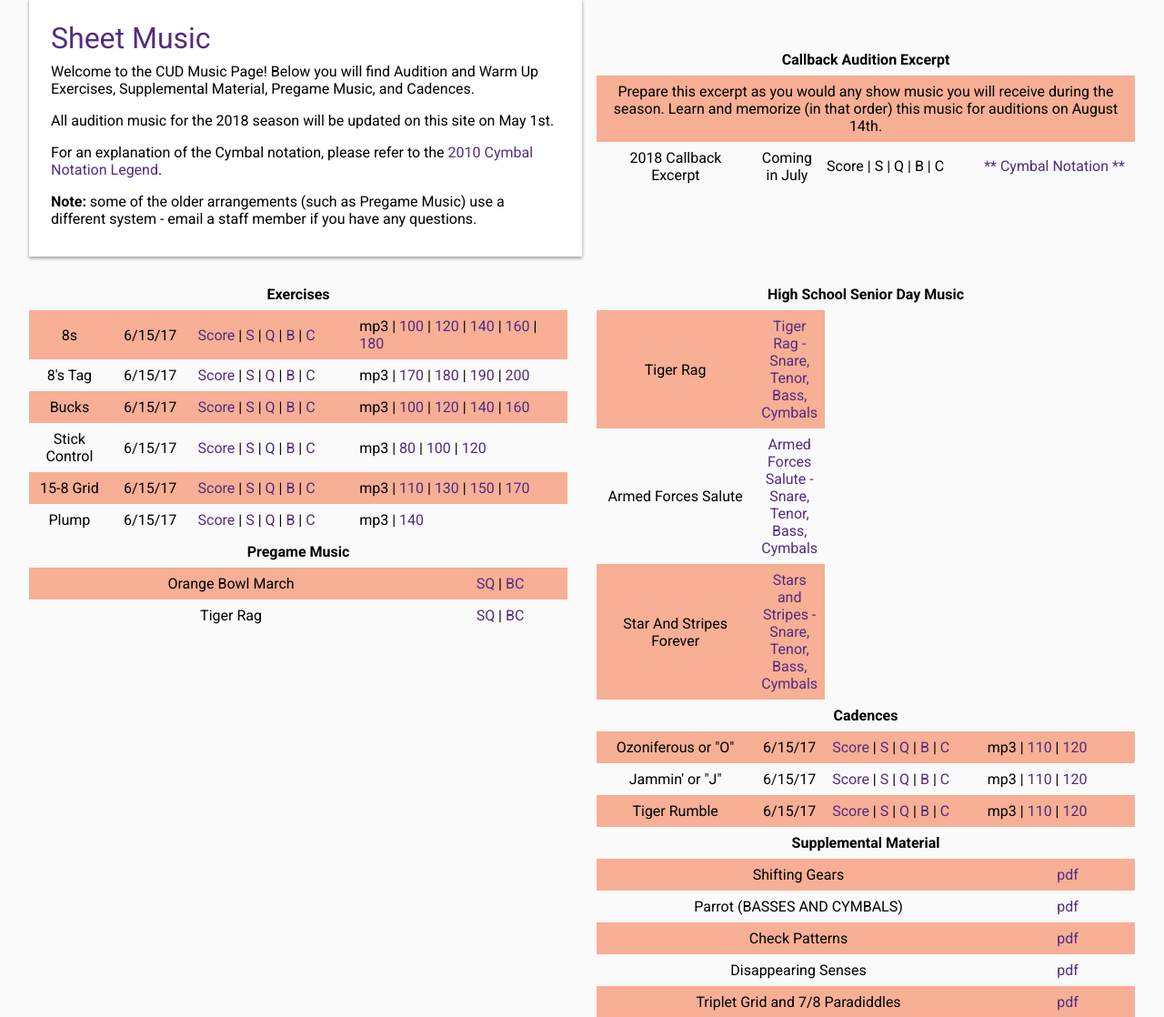
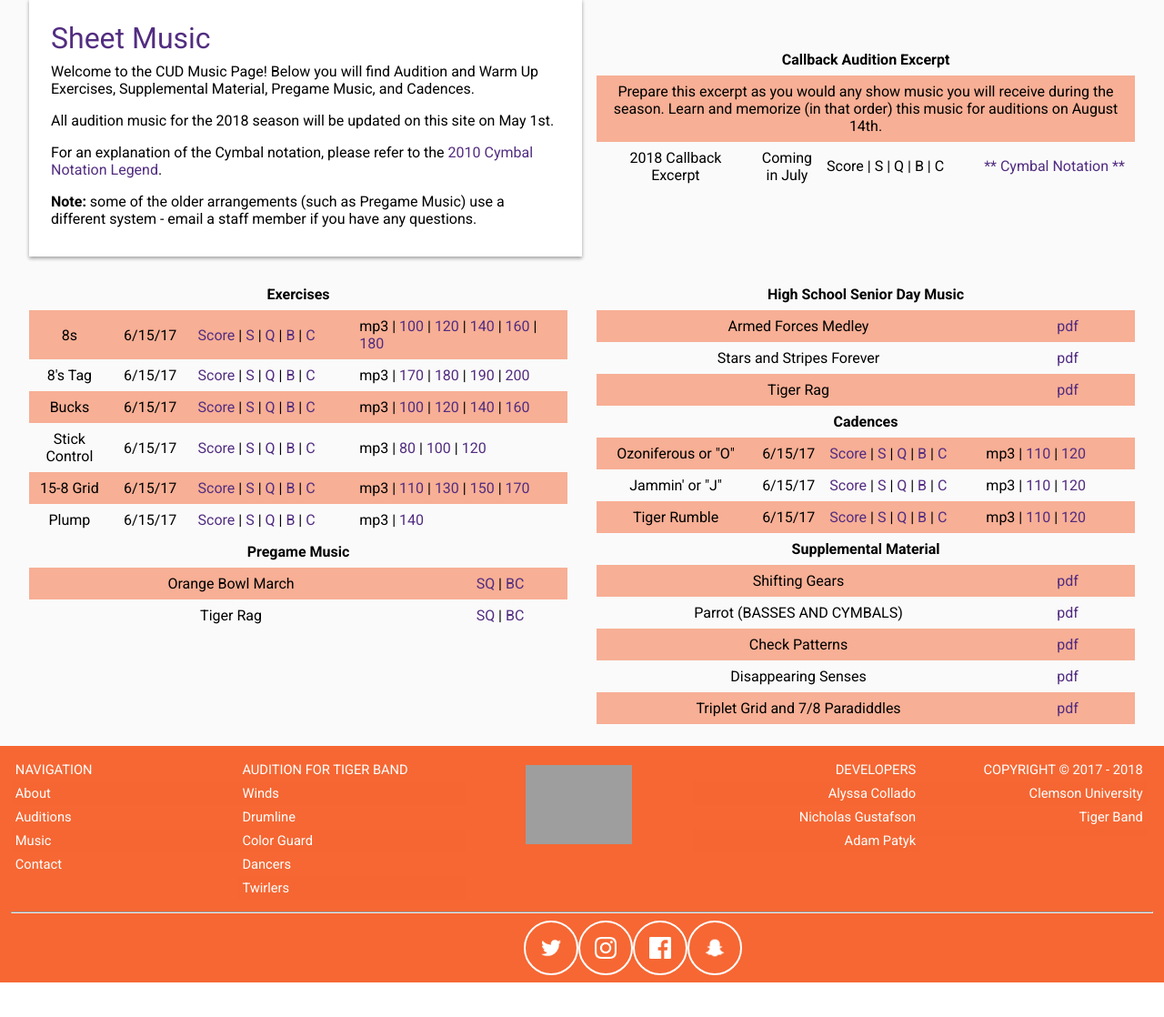
Before and after one commit to thurlbu/tigerbandwebpage, a PHP site: page /drumline/music/ in a window 1280 px wide. Shown: the part 157-1275 px from the top of the page at 91% size. After the commit the page ends 1237 px from the top, so only its background shows below. Run offline with PHP 8.4, Linux system fonts and the light colour scheme; grey boxes are pictures that could not be loaded.

Commit message:
Oops
Trying to fix drumline site

```diff
--- a/app/drumline/music/index.php
+++ b/app/drumline/music/index.php
@@ -196,30 +196,30 @@
             </table>
         </div>
         <div id="col2Flex">
+          <table class="music">
+              <col width="75%">
+              <col width="25%">
+              <tr>
+              <th colspan="2">High School Senior Day Music</th>
+              </tr>
+              <tr>
+              <td>Armed Forces Medley</td>
+              <td><a href="../doc/AF_Drumline.pdf" target="_blank">pdf</a></td>
+              </tr><tr>
+              <td>Stars and Stripes Forever</td>
+              <td><a href="../doc/SS_Drumline.pdf" target="_blank">pdf</a></td>
+              </tr>
+              <tr>
+              <td>Tiger Rag</td>
+              <td><a href="../doc/TR_Drumline.pdf" target="_blank">pdf</a></td>
+              </tr>
+          </table>
+
             <table class="music">
                 <col width="30%">
                 <col width="10%">
                 <col width="30%">
                 <col width="30%">
-                <tr>
-                    <th colspan="4">High School Senior Day Music</th>
-                </tr>
-                <tr>
-                <td>Tiger Rag</td>
-                <td><a href="../doc/TR_Drumline.pdf" target="_blank">Tiger Rag - Snare, Tenor, Bass, Cymbals</a>
-                </td>
-                </tr>
-                <tr>
-                <td>Armed Forces Salute</td>
-                <td><a href="../doc/AF_Drumline.pdf" target="_blank">Armed Forces Salute - Snare, Tenor, Bass, Cymbals</a>
-                </td>
-                </tr>
-                <tr>
-                <td>Star And Stripes Forever</td>
-                <td><a href="../doc/SS_Drumline.pdf" target="_blank">Stars and Stripes - Snare, Tenor, Bass, Cymbals</a>
-                </td>
-                </tr>
-
 
                 <tr>
                     <th colspan="4">Cadences</th>
```
